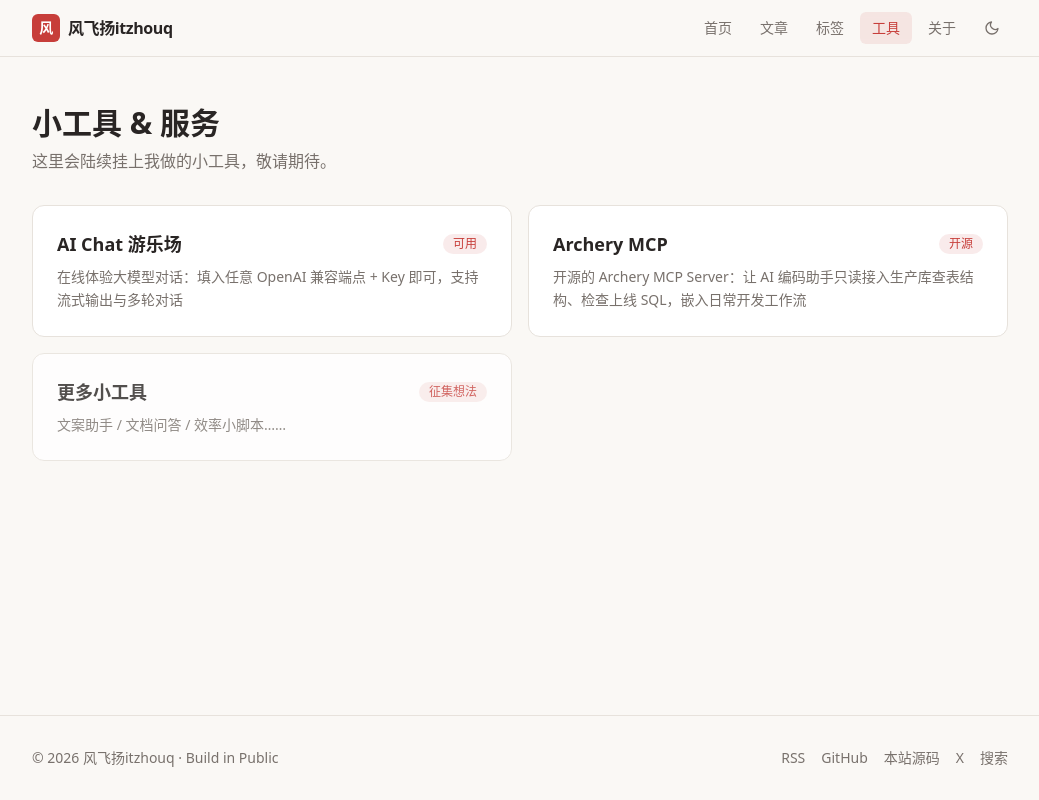
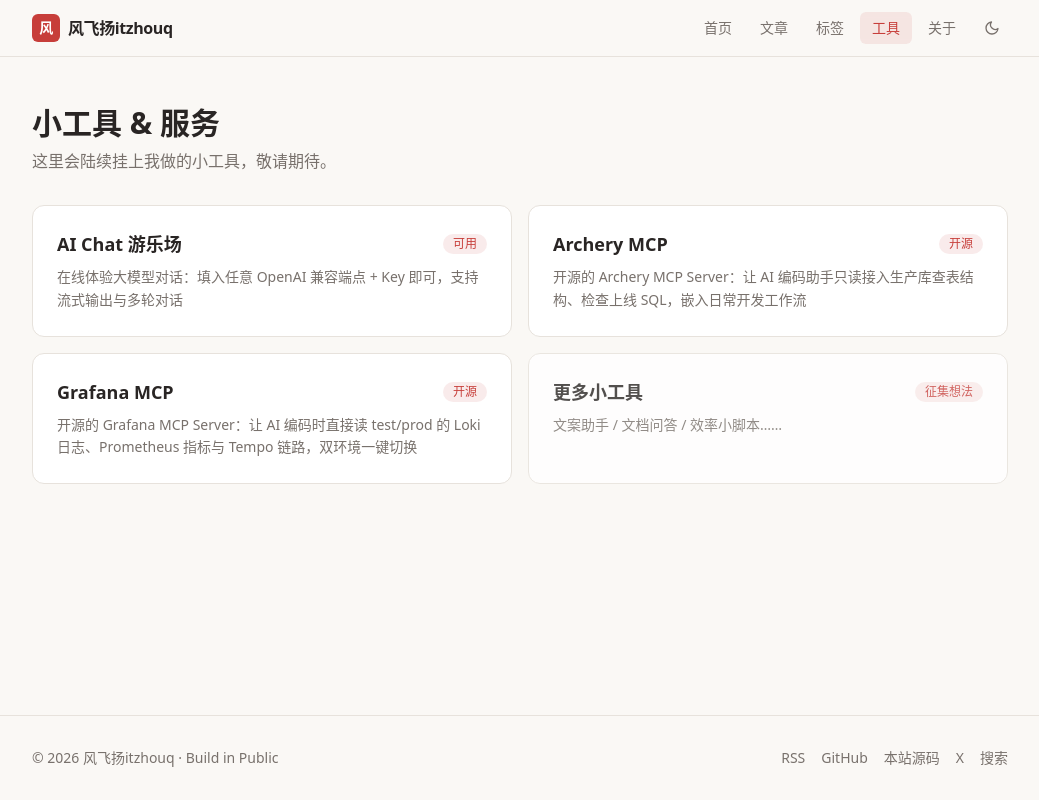
Before and after one commit to itzhouq/personal-blog, a Next.js app: page /tools in a window 1280 px wide. Shown: the whole page, without its empty margins (120-1159 px from the left). Built offline with nearby package versions, Linux system fonts and the light colour scheme.

Commit message:
merge: 保留 Grafana MCP 卡片，维持移除中转商店卡片

```diff
--- a/site.config.ts
+++ b/site.config.ts
@@ -48,6 +48,12 @@ export const site = {
       badge: "开源",
     },
     {
+      title: "Grafana MCP",
+      desc: "开源的 Grafana MCP Server：让 AI 编码时直接读 test/prod 的 Loki 日志、Prometheus 指标与 Tempo 链路，双环境一键切换",
+      href: "https://github.com/itzhouq/grafana-mcp",
+      badge: "开源",
+    },
+    {
       title: "更多小工具",
       desc: "文案助手 / 文档问答 / 效率小脚本……",
       href: "",
```
Also changed, not shown: 1 other file (tests, documents, lock files or other folders).
